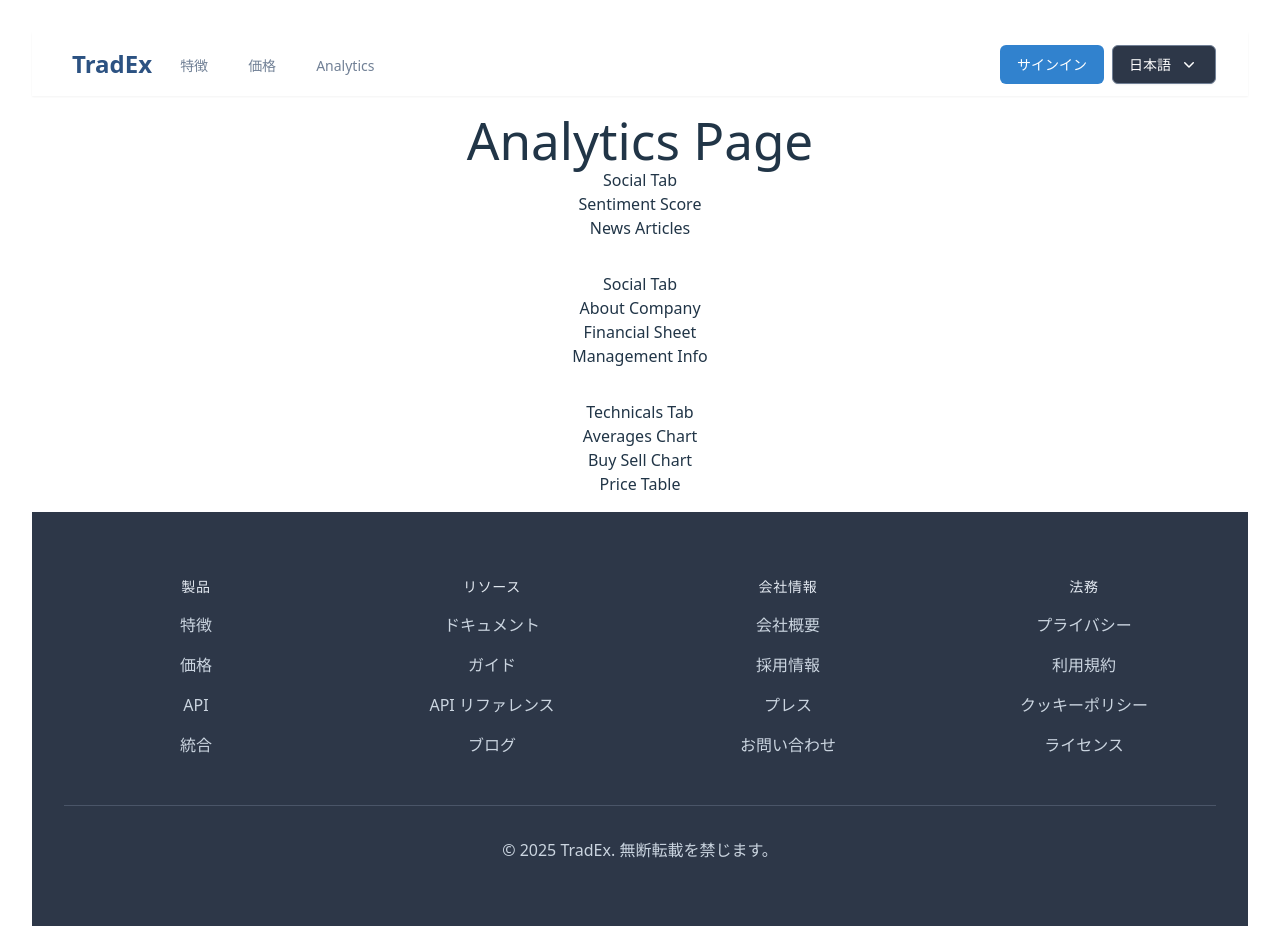
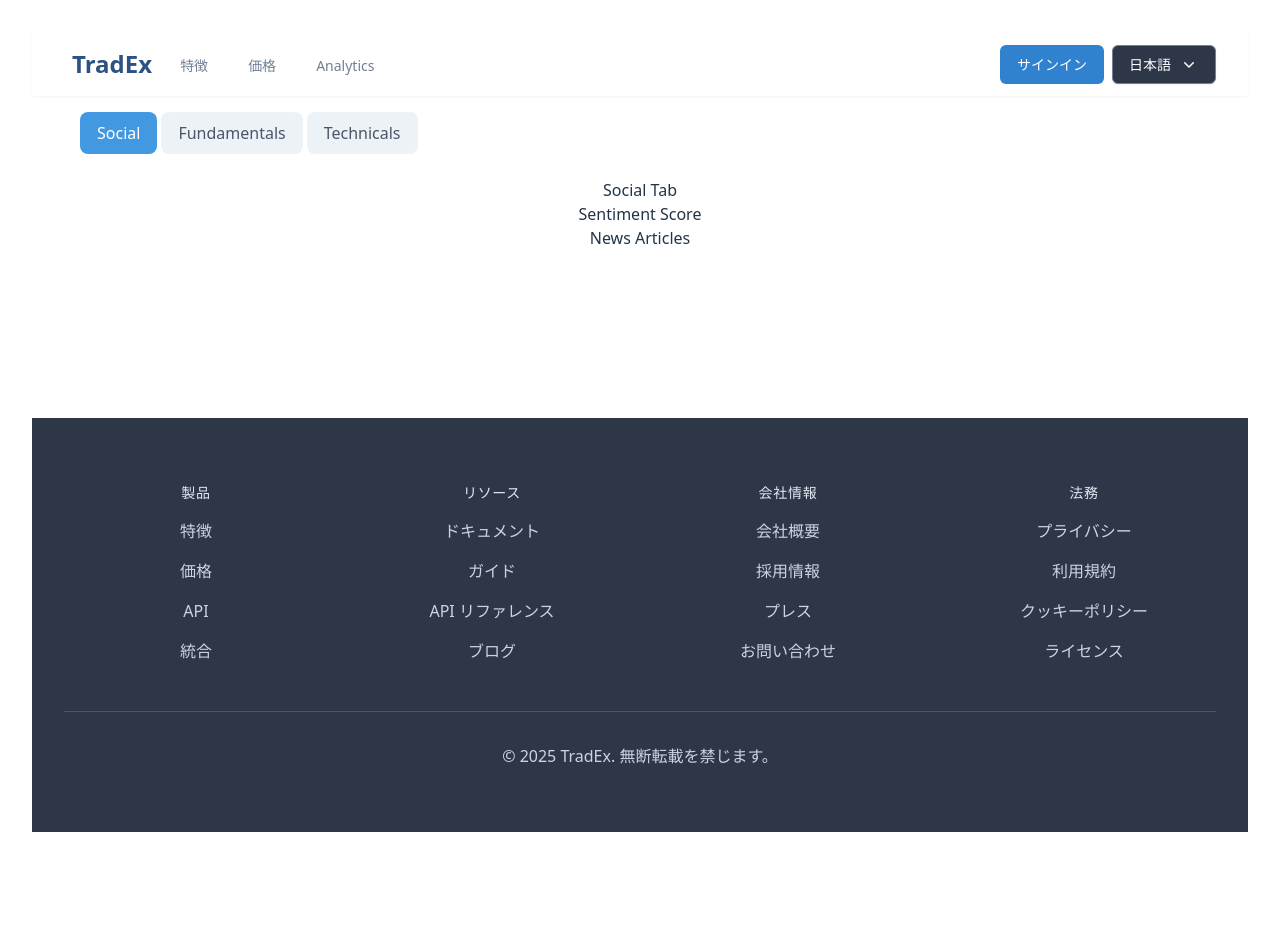
Before and after one commit to builders-weekend-tradex/tradex-frontend, a React (Vite) app: page /analytics in a window 1280 px wide. After the commit the page ends 864 px from the top, so only its background shows below. Built offline with nearby package versions, Linux system fonts and the light colour scheme.

Commit message:
feat: set up state for active tab and tab navigation.

```diff
--- a/src/components/analytics/fundamentals/FundamentalsTab.tsx
+++ b/src/components/analytics/fundamentals/FundamentalsTab.tsx
@@ -4,7 +4,7 @@ import ManagementInfo from "./ManagementInfo";
 
 const FundamentalsTab: React.FC = () => {
   return (
-    <div>
+    <div className="bg-white">
       <h2>Social Tab</h2>
       <AboutCompany />
       <FinancialSheet />
--- a/src/components/analytics/social/SocialTab.tsx
+++ b/src/components/analytics/social/SocialTab.tsx
@@ -3,7 +3,7 @@ import NewsArticles from "./NewsArticles";
 
 const SocialTab: React.FC = () => {
   return (
-    <div>
+    <div className="bg-white">
       <h2>Social Tab</h2>
       <SentimentScore />
       <NewsArticles />
--- a/src/components/analytics/technicals/TechnicalsTab.tsx
+++ b/src/components/analytics/technicals/TechnicalsTab.tsx
@@ -4,7 +4,7 @@ import PriceTable from "./PriceTable";
 
 const TechnicalsTab: React.FC = () => {
   return (
-    <div>
+    <div className="bg-white">
       <h2>Technicals Tab</h2>
       <AveragesChart />
       <BuySellChart />
--- a/src/components/pages/AnalyticsPage.tsx
+++ b/src/components/pages/AnalyticsPage.tsx
@@ -1,15 +1,51 @@
 import SocialTab from "../analytics/social/SocialTab";
 import FundamentalsTab from "../analytics/fundamentals/FundamentalsTab";
 import TechnicalsTab from "../analytics/technicals/TechnicalsTab";
+import { useState } from "react";
 
 const AnalyticsPage: React.FC = () => {
+  const [activeTab, setActiveTab] = useState<
+    "social" | "fundamentals" | "technicals"
+  >("social");
   return (
-    <div className="w-full">
-      <h1>Analytics Page</h1>
+    <div className="w-full sm:px-6 lg:px-8">
+      {/* Tab navigation */}
+      <div className="flex space-x-1 mb-6">
+        <button
+          className={`px-4 py-2 rounded-lg ${
+            activeTab === "social"
+              ? "bg-blue-500 text-white"
+              : "bg-gray-200 text-gray-700"
+          }`}
+          onClick={() => setActiveTab("social")}
+        >
+          Social
+        </button>
+        <button
+          className={`px-4 py-2 rounded-lg ${
+            activeTab === "fundamentals"
+              ? "bg-blue-500 text-white"
+              : "bg-gray-200 text-gray-700"
+          }`}
+          onClick={() => setActiveTab("fundamentals")}
+        >
+          Fundamentals
+        </button>
+        <button
+          className={`px-4 py-2 rounded-lg ${
+            activeTab === "technicals"
+              ? "bg-blue-500 text-white"
+              : "bg-gray-200 text-gray-700"
+          }`}
+          onClick={() => setActiveTab("technicals")}
+        >
+          Technicals
+        </button>
+      </div>
       <div className="space-y-8">
-        <SocialTab />
-        <FundamentalsTab />
-        <TechnicalsTab />
+        {activeTab === "social" && <SocialTab />}
+        {activeTab === "fundamentals" && <FundamentalsTab />}
+        {activeTab === "technicals" && <TechnicalsTab />}
       </div>
     </div>
   );
```
